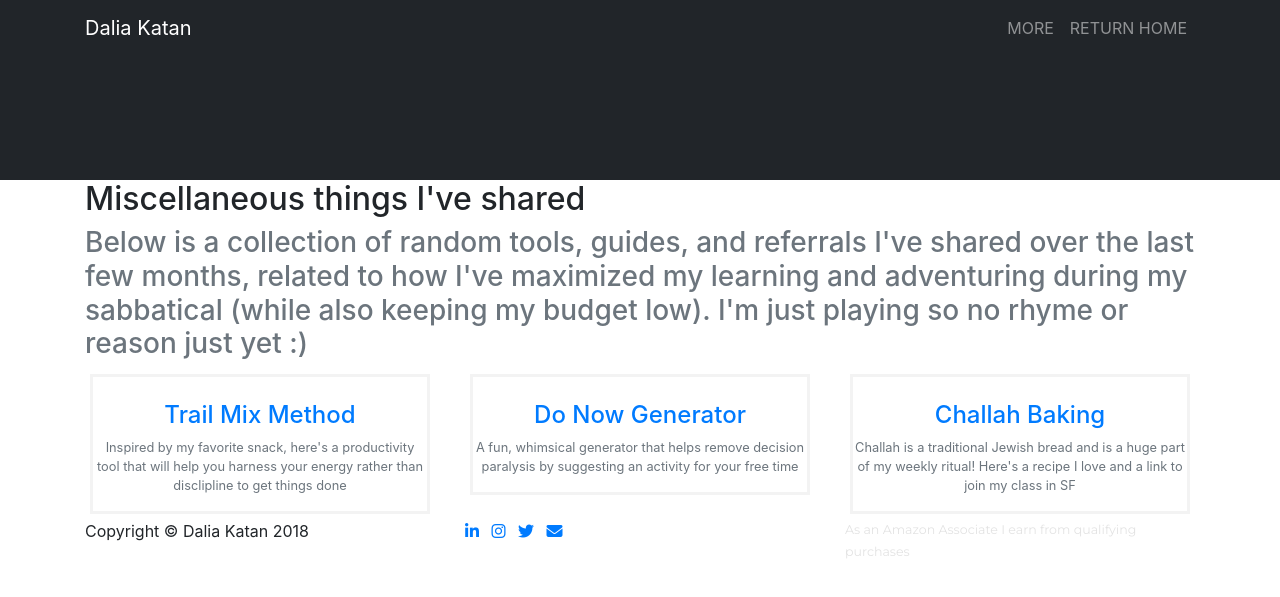
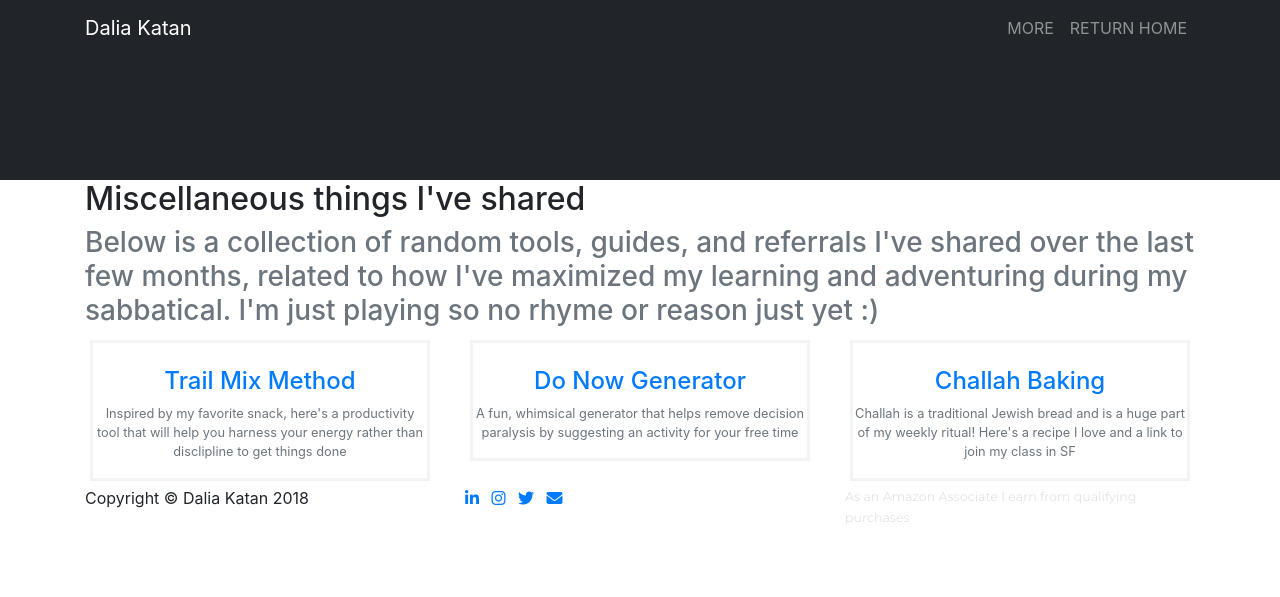
Before and after one commit to dalkat/dalkat.github.io, a Jekyll site: the page built from for-you.md, in a window 1280 px wide. Shown: the top 597 px of the page. Built offline with Jekyll 4.4.1, drawn with Linux system fonts in a browser that asks for light colours; nearby versions of some CDN libraries; some web fonts are replaced; library files that are not in the unit come from our copies.

Commit message:
for you update

```diff
--- a/_data/for-you.yml
+++ b/_data/for-you.yml
@@ -53,7 +53,7 @@ referrals:
 
 services:
   heading: Miscellaneous things I've shared
-  subheading: Below is a collection of random tools, guides, and referrals I've shared over the last few months, related to how I've maximized my learning and adventuring during my sabbatical (while also keeping my budget low). I'm just playing so no rhyme or reason just yet :)
+  subheading: Below is a collection of random tools, guides, and referrals I've shared over the last few months, related to how I've maximized my learning and adventuring during my sabbatical. I'm just playing so no rhyme or reason just yet :)
   service:
     - heading: Trail Mix Method
       text: Inspired by my favorite snack, here's a productivity tool that will help you harness your energy rather than disclipline to get things done
```
